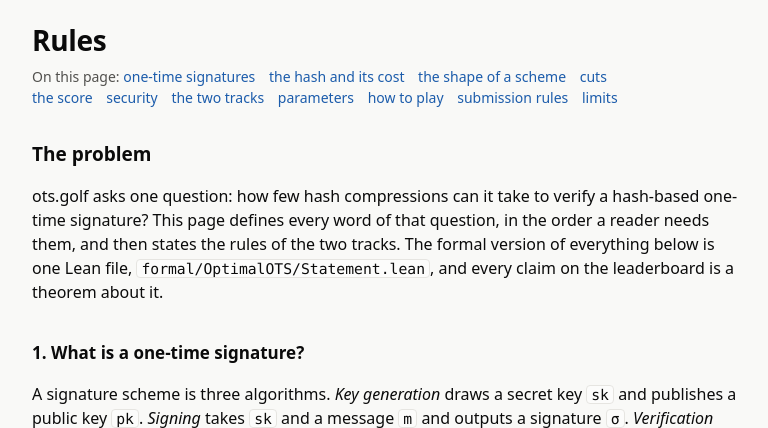
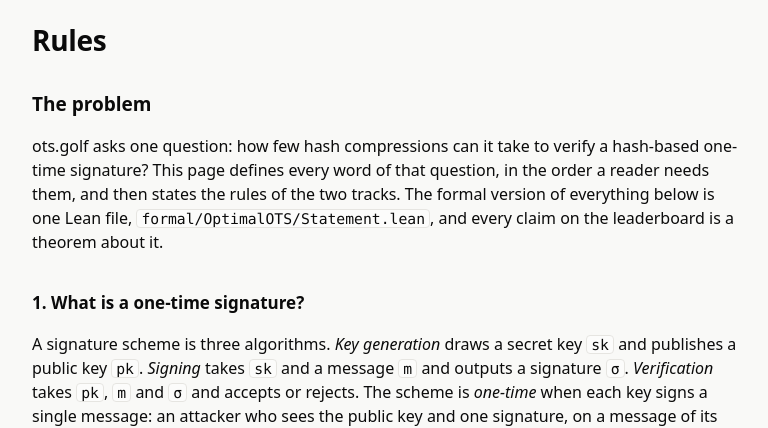
Before and after one commit to TomWambsgans/ots.golf, a FastAPI app: template service/app/templates/rules.html in a window 1280 px wide. Shown: the part 59-487 px from the top of the page, without its empty margins (104-872 px from the left). Run offline with FastAPI, Linux system fonts and the light colour scheme; the template is opened without the code that fills it, so the values that code supplies are empty.

Commit message:
Rules page: no table of contents
Co-Authored-By: Claude Fable 5.1 <noreply@anthropic.com>

```diff
--- a/service/app/static/style.css
+++ b/service/app/static/style.css
@@ -185,8 +185,6 @@ table.kv th { width: 200px; color: var(--ink-2); font-weight: 500; }
 .board-stats { margin: 0 0 8px; font-size: 14px; }
 
 /* the framework explained (rules page): figures sit directly on the page, no box around them */
-.rules-toc { font-size: 14px; color: var(--ink-2); max-width: 78ch; margin: 0 0 8px; }
-.rules-toc a { margin-right: 10px; white-space: nowrap; }
 .how-it-works h3 { margin: 36px 0 8px; font-size: 17px; }
 .how-it-works .formula { font-size: 17px; margin: 6px 0 10px 1.5em; }
 .how-it-works ul { padding-left: 1.2em; }
--- a/service/app/templates/rules.html
+++ b/service/app/templates/rules.html
@@ -2,10 +2,6 @@
 {% block title %}Rules · ots.golf{% endblock %}
 {% block content %}
 <h1>Rules</h1>
-<p class="rules-toc">On this page:
-<a href="#ots">one-time signatures</a> <a href="#hash">the hash and its cost</a> <a href="#graph">the shape of a scheme</a>
-<a href="#cut">cuts</a> <a href="#cost">the score</a> <a href="#security">security</a> <a href="#tracks">the two tracks</a>
-<a href="#params">parameters</a> <a href="#play">how to play</a> <a href="#rules">submission rules</a> <a href="#limits">limits</a></p>
 {% include "_how.html" %}
 <section class="how">
   <h2 id="play">How to play</h2>
```
